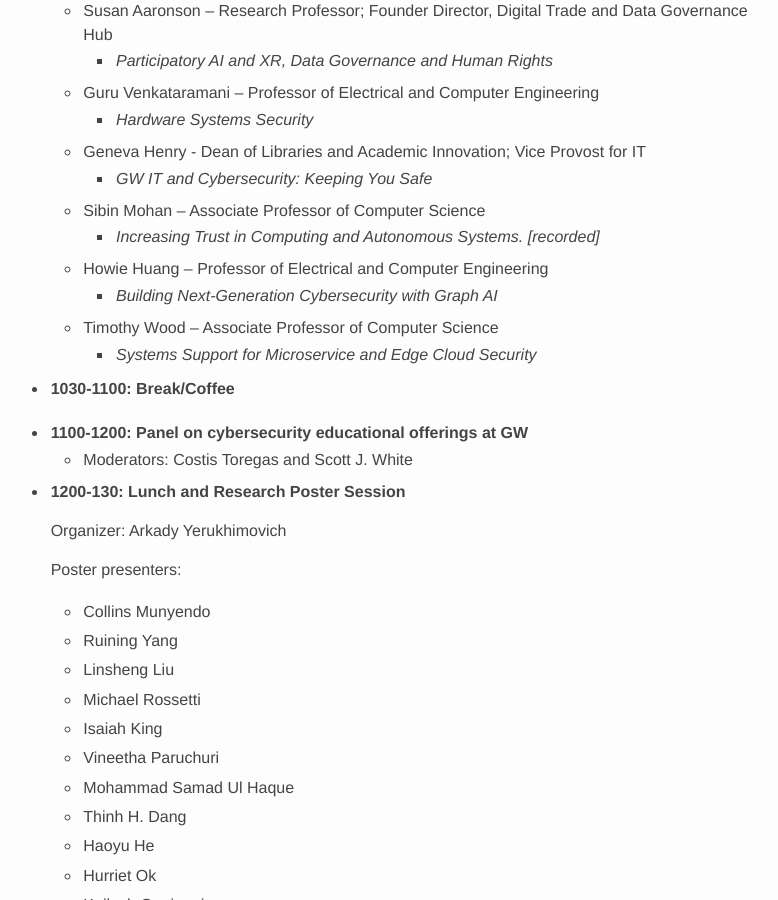
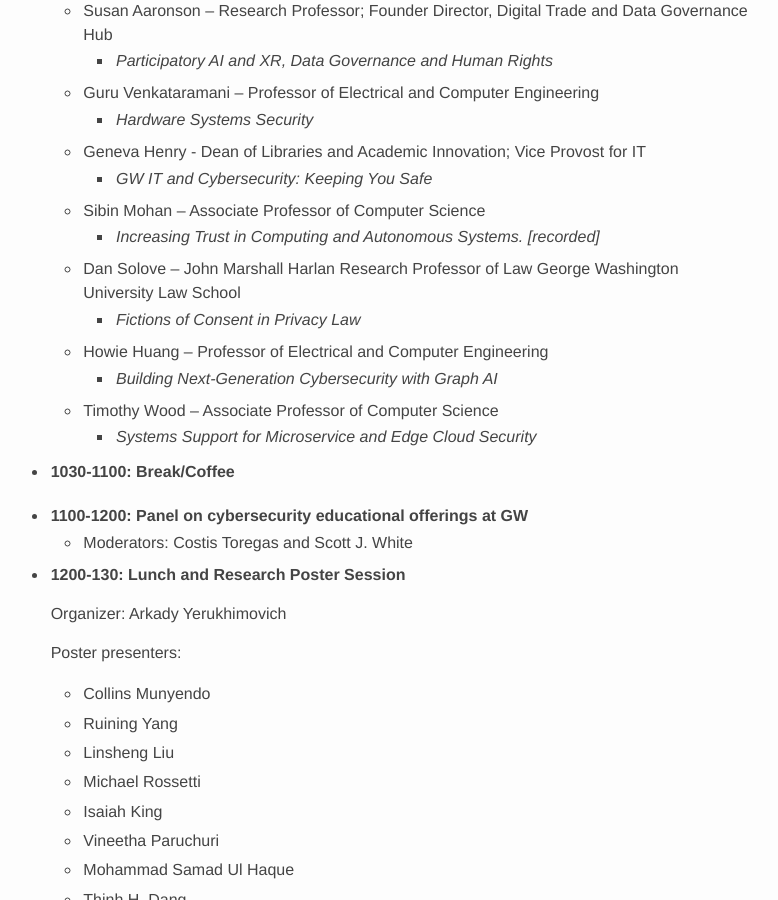
Before and after one commit to gw-cyber-day/gw-cyber-day.github.io, a Jekyll site: the page built from schedule/2022-schedule.md, in a window 1280 px wide and 900 px high, scrolled down 779 px. Shown: the whole window, without its empty margins (252-1030 px from the left). Built offline with Jekyll 4.4.1, drawn with Linux system fonts in a browser that asks for light colours; some web fonts are replaced.

Commit message:
adding Dan to the talk list

```diff
--- a/schedule/2022-schedule.md
+++ b/schedule/2022-schedule.md
@@ -29,6 +29,8 @@ title: Schedule
     * *GW IT and Cybersecurity: Keeping You Safe*
   * Sibin Mohan – Associate Professor of Computer Science
     * *Increasing Trust in Computing and Autonomous Systems. [recorded]*
+  * Dan Solove -- John Marshall Harlan Research Professor of Law George Washington University Law School
+    * *Fictions of Consent in Privacy Law*
   * Howie Huang – Professor of Electrical and Computer Engineering
     * *Building Next-Generation Cybersecurity with Graph AI*
   * Timothy Wood – Associate Professor of Computer Science
```
